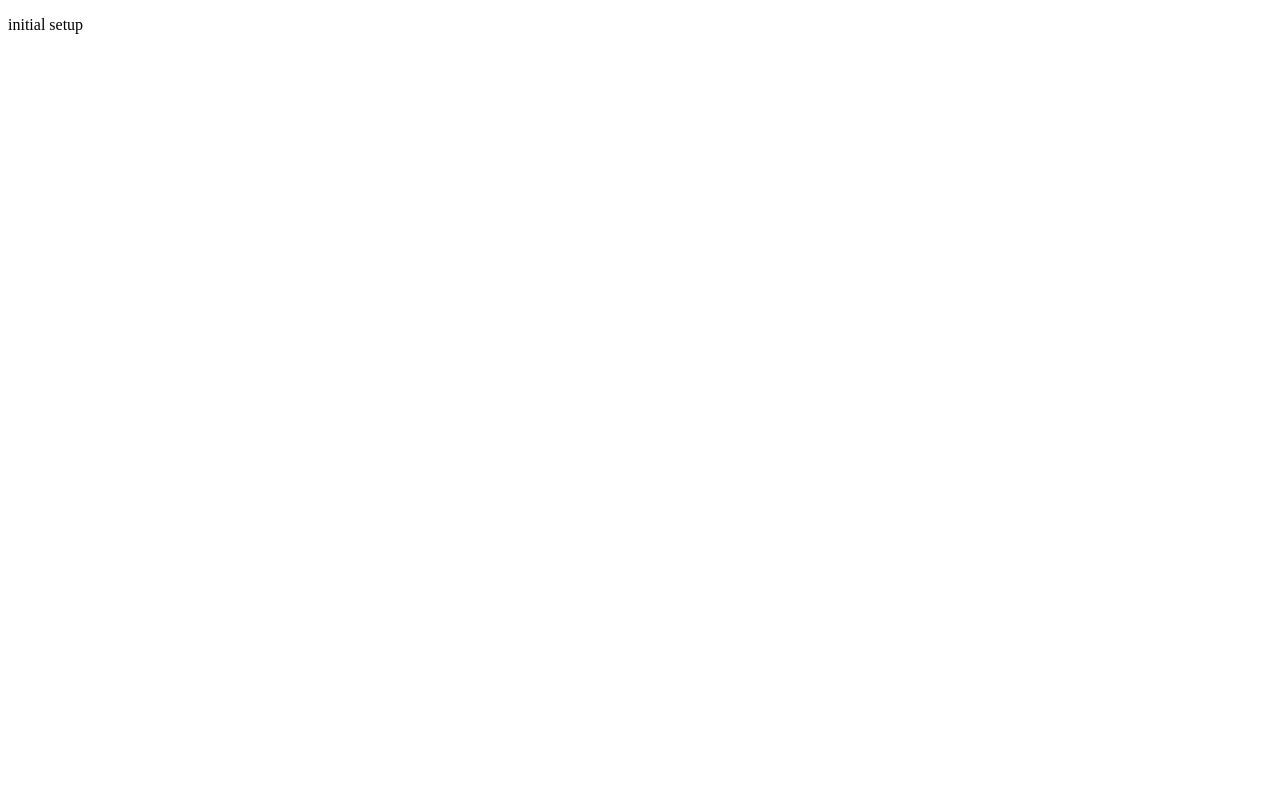
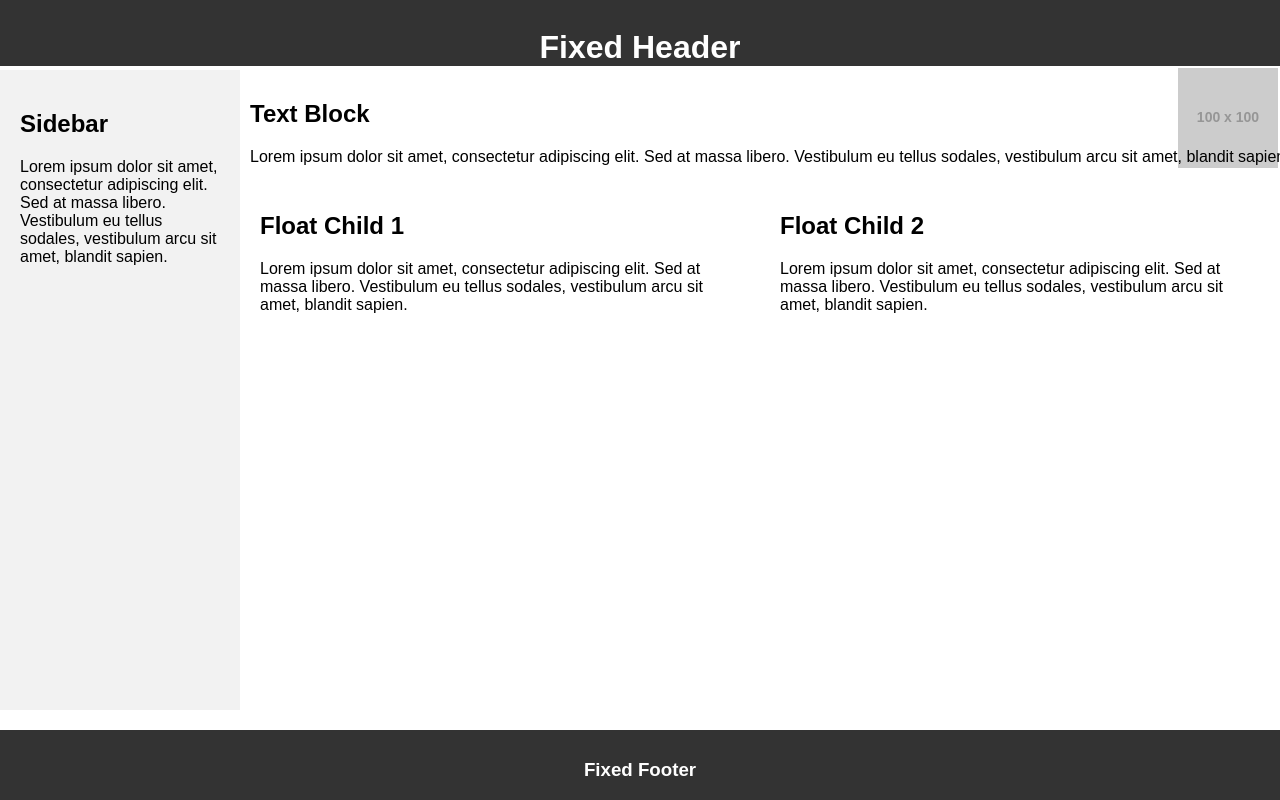
Before and after one commit to Ayushi0516/CSS-Positions, a plain HTML site: page index.html in a window 1280 px wide. Drawn offline with Linux system fonts and the light colour scheme; placeholder pictures from the web are drawn by us.

Commit message:
css advance applied

```diff
--- a/index.html
+++ b/index.html
@@ -1,12 +1,111 @@
 <!DOCTYPE html>
-<html lang="en">
+<html>
 <head>
-    <meta charset="UTF-8">
-    <meta http-equiv="X-UA-Compatible" content="IE=edge">
-    <meta name="viewport" content="width=device-width, initial-scale=1.0">
-    <title>Document</title>
+	<title>Fixed Header, Footer with Sidebar</title>
+	<style>
+		body {
+			margin: 0;
+			padding: 0;
+			font-family: Arial, sans-serif;
+		}
+
+		header {
+			position: fixed;
+			top: 0;
+			left: 0;
+			right: 0;
+			height: 50px;
+			background-color: #333;
+			color: #fff;
+			padding: 8px;
+            text-align: center;
+            z-index: 1;
+		}
+
+		main {
+			padding-top: 70px;
+			/* padding-bottom: 70px; */
+			/* overflow: auto; */
+		}
+
+		footer {
+			position: fixed;
+			bottom: 0;
+			left: 0;
+			right: 0;
+			height: 50px;
+			background-color: #333;
+			color: #fff;
+			padding: 10px;
+            text-align: center;
+		}
+
+		.sidebar {
+			float: left;
+			width: 200px;
+			padding: 20px;
+            height: 600px;
+			background-color: #f2f2f2;
+		}
+
+		.image {
+			position: absolute;
+			top: 68px;
+			right: 2px;
+			width: 100px;
+		}
+
+		.text-block {
+			position: relative;
+			top: 10px;
+			left: 10px;
+		}
+
+		 .float-container {
+			overflow: auto;
+		}
+
+		.float-child {
+			width: 50%;
+			float: left;
+			padding: 20px;
+            /* margin-left: 4px; */
+			/* background-color: #f2f2f2; */
+			box-sizing: border-box;
+            height: 600px;
+
+		}
+	</style>
 </head>
 <body>
-    <p>initial setup</p>
+	<header>
+		<h1>Fixed Header</h1>
+	</header>
+	<main>
+		<div class="sidebar">
+			<h2>Sidebar</h2>
+			<p>Lorem ipsum dolor sit amet, consectetur adipiscing elit. Sed at massa libero. Vestibulum eu tellus sodales, vestibulum arcu sit amet, blandit sapien.</p>
+		</div>
+		<div class="image">
+			<img src="https://via.placeholder.com/100x100" alt="placeholder image">
+		</div>
+		<div class="text-block">
+			<h2>Text Block</h2>
+			<p>Lorem ipsum dolor sit amet, consectetur adipiscing elit. Sed at massa libero. Vestibulum eu tellus sodales, vestibulum arcu sit amet, blandit sapien.</p>
+		</div>
+		<div class="float-container">
+			<div class="float-child">
+				<h2>Float Child 1</h2>
+				<p>Lorem ipsum dolor sit amet, consectetur adipiscing elit. Sed at massa libero. Vestibulum eu tellus sodales, vestibulum arcu sit amet, blandit sapien.</p>
+			</div>
+			<div class="float-child">
+				<h2>Float Child 2</h2>
+				<p>Lorem ipsum dolor sit amet, consectetur adipiscing elit. Sed at massa libero. Vestibulum eu tellus sodales, vestibulum arcu sit amet, blandit sapien.</p>
+			</div>
+		</div>
+	</main>
+	<footer>
+		<h3>Fixed Footer</h3>
+	</footer>
 </body>
 </html>
```
